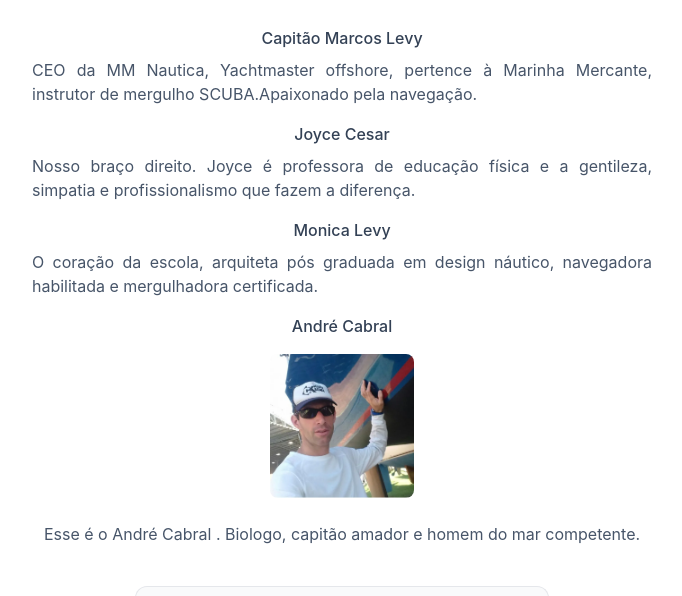
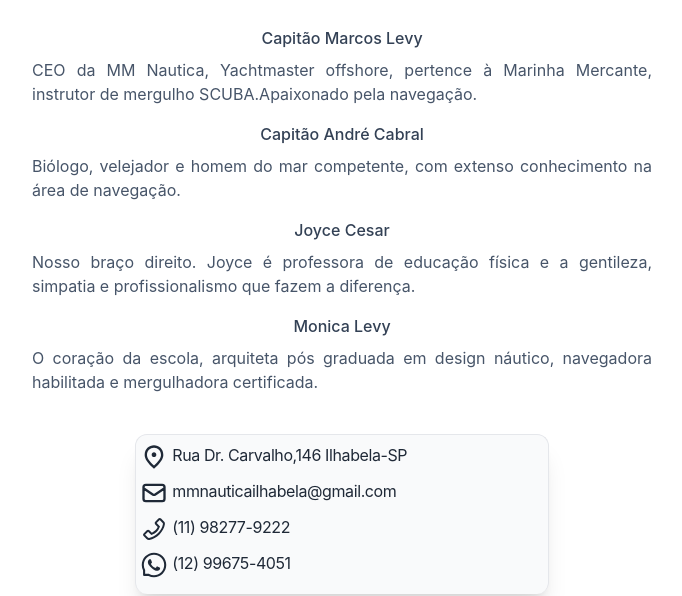
Before and after one commit to ricopozzi/mmnautica, a Next.js app: page / in a window 1280 px wide. Shown: the part 2758-3354 px from the top of the page, without its empty margins (298-980 px from the left). Built offline with nearby package versions, Linux system fonts and the light colour scheme.

Commit message:
changed team section andre cabral

```diff
--- a/src/components/TeamSection.tsx
+++ b/src/components/TeamSection.tsx
@@ -18,6 +18,15 @@ export function TeamSection() {
           instrutor de mergulho SCUBA.Apaixonado pela navegação.
         </p>
 
+        <h2 className='mt-4 font-medium text-center text-slate-700'>
+          Capitão André Cabral
+        </h2>
+
+        <p className='mt-2  text-slate-600 md:w-1/2 md:mx-auto text-justify'>
+          Biólogo, velejador e homem do mar competente, com extenso conhecimento
+          na área de navegação.
+        </p>
+
         <h2 className='mt-4 font-medium text-center text-slate-700 '>
           Joyce Cesar
         </h2>
@@ -33,19 +42,6 @@ export function TeamSection() {
           O coração da escola, arquiteta pós graduada em design náutico,
           navegadora habilitada e mergulhadora certificada.
         </p>
-
-        <h2 className='mt-4 font-medium text-center text-slate-700'>
-          André Cabral
-        </h2>
-
-        <img
-          src='/andre-cabral.webp'
-          className='w-36 h-36 mx-auto rounded-lg my-4'
-        />
-        <p className='mt-2  text-slate-600 md:w-1/2 md:mx-auto text-center'>
-          Esse é o André Cabral . Biologo, capitão amador e homem do mar
-          competente.
-        </p>
       </div>
     </>
   );
```
Also changed, not shown: public/andre-cabral.webp (deleted).
